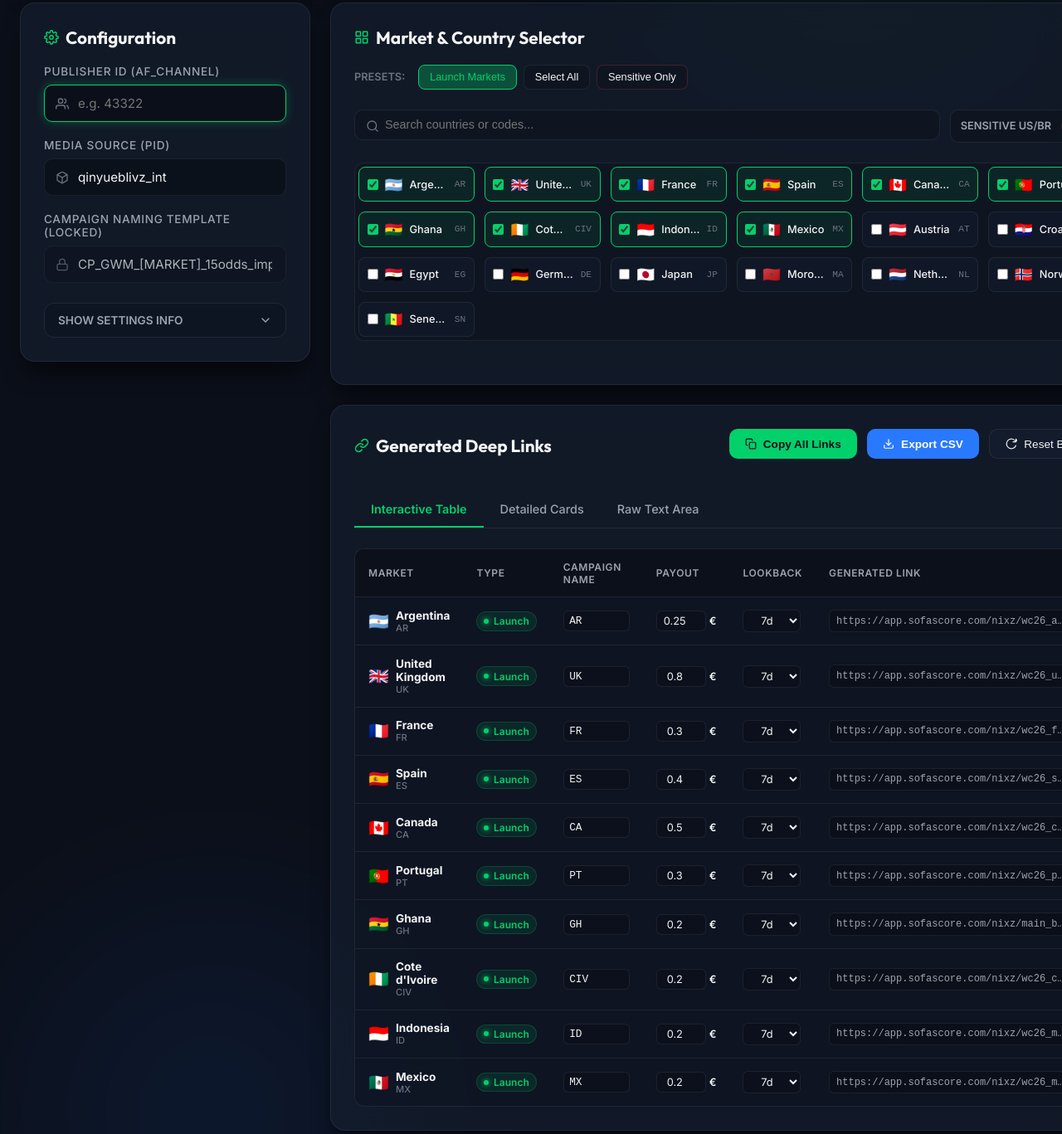
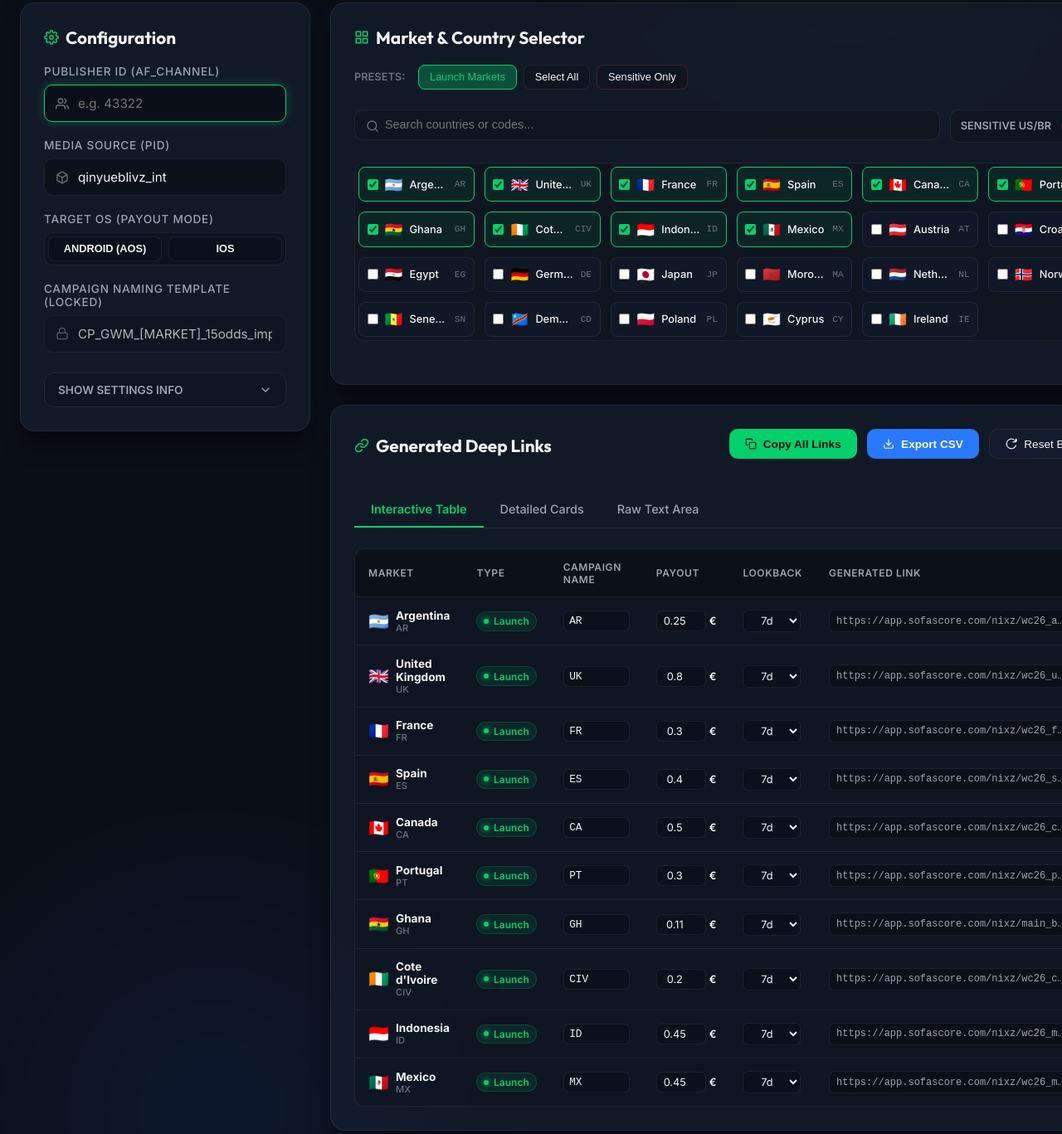
Before and after one commit to DG593CA/sofascore-link-builder, a website: page index.html in a window 1280 px wide. Shown: the part 353-1720 px from the top of the page at 83% size. Drawn offline with Linux system fonts and the light colour scheme.

Commit message:
feat: add target OS selector and update default payouts for iOS and Android

```diff
--- a/app.js
+++ b/app.js
@@ -2,27 +2,31 @@
 
 // 1. Dataset of all countries with their deep link templates, payouts, currencies, and statuses
 const countriesData = [
-  { name: 'Argentina', code: 'AR', flag: '🇦🇷', deepLink: 'https://app.sofascore.com/nixz/wc26_arg', payout: 0.25, currency: 'EUR', lookback: '7d', status: 'launch', sensitive: false },
-  { name: 'United Kingdom', code: 'UK', flag: '🇬🇧', deepLink: 'https://app.sofascore.com/nixz/wc26_uk', payout: 0.80, currency: 'EUR', lookback: '7d', status: 'launch', sensitive: false },
-  { name: 'France', code: 'FR', flag: '🇫🇷', deepLink: 'https://app.sofascore.com/nixz/wc26_fra', payout: 0.30, currency: 'EUR', lookback: '7d', status: 'launch', sensitive: false },
-  { name: 'Spain', code: 'ES', flag: '🇪🇸', deepLink: 'https://app.sofascore.com/nixz/wc26_spa', payout: 0.40, currency: 'EUR', lookback: '7d', status: 'launch', sensitive: false },
-  { name: 'Canada', code: 'CA', flag: '🇨🇦', deepLink: 'https://app.sofascore.com/nixz/wc26_can', payout: 0.50, currency: 'EUR', lookback: '7d', status: 'launch', sensitive: false },
-  { name: 'Portugal', code: 'PT', flag: '🇵🇹', deepLink: 'https://app.sofascore.com/nixz/wc26_por', payout: 0.30, currency: 'EUR', lookback: '7d', status: 'launch', sensitive: false },
-  { name: 'Ghana', code: 'GH', flag: '🇬🇭', deepLink: 'https://app.sofascore.com/nixz/main_b', payout: 0.20, currency: 'EUR', lookback: '7d', status: 'launch', sensitive: false },
-  { name: "Cote d'Ivoire", code: 'CIV', campaignCode: 'CIV', flag: '🇨🇮', deepLink: 'https://app.sofascore.com/nixz/wc26_civ', payout: 0.20, currency: 'EUR', lookback: '7d', status: 'launch', sensitive: false },
-  { name: 'Indonesia', code: 'ID', flag: '🇮🇩', deepLink: 'https://app.sofascore.com/nixz/wc26_main', payout: 0.20, currency: 'EUR', lookback: '7d', status: 'launch', sensitive: false },
-  { name: 'Mexico', code: 'MX', flag: '🇲🇽', deepLink: 'https://app.sofascore.com/nixz/wc26_mex', payout: 0.20, currency: 'EUR', lookback: '7d', status: 'launch', sensitive: false },
-  { name: 'Austria', code: 'AT', campaignCode: 'AUS', flag: '🇦🇹', deepLink: 'https://app.sofascore.com/nixz/wc26_aus', payout: 0.20, currency: 'EUR', lookback: '7d', status: 'standard', sensitive: false },
-  { name: 'Croatia', code: 'HR', campaignCode: 'CRO', flag: '🇭🇷', deepLink: 'https://app.sofascore.com/nixz/wc26_cro', payout: 0.20, currency: 'EUR', lookback: '7d', status: 'standard', sensitive: false },
-  { name: 'Egypt', code: 'EG', campaignCode: 'EGY', flag: '🇪🇬', deepLink: 'https://app.sofascore.com/nixz/wc26_egy', payout: 0.20, currency: 'EUR', lookback: '7d', status: 'standard', sensitive: false },
-  { name: 'Germany', code: 'DE', campaignCode: 'GER', flag: '🇩🇪', deepLink: 'https://app.sofascore.com/nixz/wc26_ger', payout: 0.20, currency: 'EUR', lookback: '7d', status: 'standard', sensitive: false },
-  { name: 'Japan', code: 'JP', campaignCode: 'JAP', flag: '🇯🇵', deepLink: 'https://app.sofascore.com/nixz/wc26_jap', payout: 0.20, currency: 'EUR', lookback: '7d', status: 'standard', sensitive: false },
-  { name: 'Morocco', code: 'MA', campaignCode: 'MOR', flag: '🇲🇦', deepLink: 'https://app.sofascore.com/nixz/wc26_mor', payout: 0.20, currency: 'EUR', lookback: '7d', status: 'standard', sensitive: false },
-  { name: 'Netherlands', code: 'NL', campaignCode: 'NED', flag: '🇳🇱', deepLink: 'https://app.sofascore.com/nixz/wc26_ned', payout: 0.20, currency: 'EUR', lookback: '7d', status: 'standard', sensitive: false },
-  { name: 'Norway', code: 'NO', campaignCode: 'NOR', flag: '🇳🇴', deepLink: 'https://app.sofascore.com/nixz/wc26_nor', payout: 0.20, currency: 'EUR', lookback: '7d', status: 'standard', sensitive: false },
-  { name: 'Senegal', code: 'SN', campaignCode: 'SEN', flag: '🇸🇳', deepLink: 'https://app.sofascore.com/nixz/wc26_sen', payout: 0.20, currency: 'EUR', lookback: '7d', status: 'standard', sensitive: false },
-  { name: 'USA', code: 'US', campaignCode: 'USA', flag: '🇺🇸', deepLink: 'https://app.sofascore.com/nixz/wc26_usa', payout: 0.80, currency: 'EUR', lookback: '7d', status: 'sensitive', sensitive: true },
-  { name: 'Brazil', code: 'BR', campaignCode: 'BRA', flag: '🇧🇷', deepLink: 'https://app.sofascore.com/nixz/wc26_bra', payout: 0.35, currency: 'EUR', lookback: '7d', status: 'sensitive', sensitive: true }
+  { name: 'Argentina', code: 'AR', flag: '🇦🇷', deepLink: 'https://app.sofascore.com/nixz/wc26_arg', payoutIOS: 0.85, payoutAOS: 0.25, currency: 'EUR', lookback: '7d', status: 'launch', sensitive: false },
+  { name: 'United Kingdom', code: 'UK', flag: '🇬🇧', deepLink: 'https://app.sofascore.com/nixz/wc26_uk', payoutIOS: 1.40, payoutAOS: 0.80, currency: 'EUR', lookback: '7d', status: 'launch', sensitive: false },
+  { name: 'France', code: 'FR', flag: '🇫🇷', deepLink: 'https://app.sofascore.com/nixz/wc26_fra', payoutIOS: 0.30, payoutAOS: 0.30, currency: 'EUR', lookback: '7d', status: 'launch', sensitive: false },
+  { name: 'Spain', code: 'ES', flag: '🇪🇸', deepLink: 'https://app.sofascore.com/nixz/wc26_spa', payoutIOS: 0.80, payoutAOS: 0.40, currency: 'EUR', lookback: '7d', status: 'launch', sensitive: false },
+  { name: 'Canada', code: 'CA', flag: '🇨🇦', deepLink: 'https://app.sofascore.com/nixz/wc26_can', payoutIOS: 2.40, payoutAOS: 0.50, currency: 'EUR', lookback: '7d', status: 'launch', sensitive: false },
+  { name: 'Portugal', code: 'PT', flag: '🇵🇹', deepLink: 'https://app.sofascore.com/nixz/wc26_por', payoutIOS: 0.30, payoutAOS: 0.30, currency: 'EUR', lookback: '7d', status: 'launch', sensitive: false },
+  { name: 'Ghana', code: 'GH', flag: '🇬🇭', deepLink: 'https://app.sofascore.com/nixz/main_b', payoutIOS: 0.11, payoutAOS: 0.11, currency: 'EUR', lookback: '7d', status: 'launch', sensitive: false },
+  { name: "Cote d'Ivoire", code: 'CIV', campaignCode: 'CIV', flag: '🇨🇮', deepLink: 'https://app.sofascore.com/nixz/wc26_civ', payoutIOS: 0.20, payoutAOS: 0.20, currency: 'EUR', lookback: '7d', status: 'launch', sensitive: false },
+  { name: 'Indonesia', code: 'ID', flag: '🇮🇩', deepLink: 'https://app.sofascore.com/nixz/wc26_main', payoutIOS: 0.45, payoutAOS: 0.45, currency: 'EUR', lookback: '7d', status: 'launch', sensitive: false },
+  { name: 'Mexico', code: 'MX', flag: '🇲🇽', deepLink: 'https://app.sofascore.com/nixz/wc26_mex', payoutIOS: 0.45, payoutAOS: 0.45, currency: 'EUR', lookback: '7d', status: 'launch', sensitive: false },
+  { name: 'Austria', code: 'AT', campaignCode: 'AUS', flag: '🇦🇹', deepLink: 'https://app.sofascore.com/nixz/wc26_aus', payoutIOS: 0.45, payoutAOS: 0.45, currency: 'EUR', lookback: '7d', status: 'standard', sensitive: false },
+  { name: 'Croatia', code: 'HR', campaignCode: 'CRO', flag: '🇭🇷', deepLink: 'https://app.sofascore.com/nixz/wc26_cro', payoutIOS: 0.20, payoutAOS: 0.20, currency: 'EUR', lookback: '7d', status: 'standard', sensitive: false },
+  { name: 'Egypt', code: 'EG', campaignCode: 'EGY', flag: '🇪🇬', deepLink: 'https://app.sofascore.com/nixz/wc26_egy', payoutIOS: 0.20, payoutAOS: 0.20, currency: 'EUR', lookback: '7d', status: 'standard', sensitive: false },
+  { name: 'Germany', code: 'DE', campaignCode: 'GER', flag: '🇩🇪', deepLink: 'https://app.sofascore.com/nixz/wc26_ger', payoutIOS: 0.20, payoutAOS: 0.20, currency: 'EUR', lookback: '7d', status: 'standard', sensitive: false },
+  { name: 'Japan', code: 'JP', campaignCode: 'JAP', flag: '🇯🇵', deepLink: 'https://app.sofascore.com/nixz/wc26_jap', payoutIOS: 0.20, payoutAOS: 0.20, currency: 'EUR', lookback: '7d', status: 'standard', sensitive: false },
+  { name: 'Morocco', code: 'MA', campaignCode: 'MOR', flag: '🇲🇦', deepLink: 'https://app.sofascore.com/nixz/wc26_mor', payoutIOS: 0.20, payoutAOS: 0.20, currency: 'EUR', lookback: '7d', status: 'standard', sensitive: false },
+  { name: 'Netherlands', code: 'NL', campaignCode: 'NED', flag: '🇳🇱', deepLink: 'https://app.sofascore.com/nixz/wc26_ned', payoutIOS: 0.20, payoutAOS: 0.20, currency: 'EUR', lookback: '7d', status: 'standard', sensitive: false },
+  { name: 'Norway', code: 'NO', campaignCode: 'NOR', flag: '🇳🇴', deepLink: 'https://app.sofascore.com/nixz/wc26_nor', payoutIOS: 0.70, payoutAOS: 0.70, currency: 'EUR', lookback: '7d', status: 'standard', sensitive: false },
+  { name: 'Senegal', code: 'SN', campaignCode: 'SEN', flag: '🇸🇳', deepLink: 'https://app.sofascore.com/nixz/wc26_sen', payoutIOS: 0.20, payoutAOS: 0.20, currency: 'EUR', lookback: '7d', status: 'standard', sensitive: false },
+  { name: 'Democratic Republic of Congo', code: 'CD', campaignCode: 'CD', flag: '🇨🇩', deepLink: 'https://app.sofascore.com/nixz/main_b', payoutIOS: 0.20, payoutAOS: 0.20, currency: 'EUR', lookback: '7d', status: 'standard', sensitive: false },
+  { name: 'Poland', code: 'PL', campaignCode: 'PL', flag: '🇵🇱', deepLink: 'https://app.sofascore.com/nixz/wc26_main', payoutIOS: 0.35, payoutAOS: 0.35, currency: 'EUR', lookback: '7d', status: 'standard', sensitive: false },
+  { name: 'Cyprus', code: 'CY', campaignCode: 'CY', flag: '🇨🇾', deepLink: 'https://app.sofascore.com/nixz/wc26_main', payoutIOS: 0.35, payoutAOS: 0.35, currency: 'EUR', lookback: '7d', status: 'standard', sensitive: false },
+  { name: 'Ireland', code: 'IE', campaignCode: 'IE', flag: '🇮🇪', deepLink: 'https://app.sofascore.com/nixz/wc26_main', payoutIOS: 0.70, payoutAOS: 0.70, currency: 'EUR', lookback: '7d', status: 'standard', sensitive: false },
+  { name: 'USA', code: 'US', campaignCode: 'USA', flag: '🇺🇸', deepLink: 'https://app.sofascore.com/nixz/wc26_usa', payoutIOS: 0.80, payoutAOS: 0.80, currency: 'EUR', lookback: '7d', status: 'sensitive', sensitive: true },
+  { name: 'Brazil', code: 'BR', campaignCode: 'BRA', flag: '🇧🇷', deepLink: 'https://app.sofascore.com/nixz/wc26_bra', payoutIOS: 0.35, payoutAOS: 0.35, currency: 'EUR', lookback: '7d', status: 'sensitive', sensitive: true }
 ];
 
 // 2. State management
@@ -30,7 +34,7 @@ const state = {
   pubId: '',
   mediaSource: 'qinyueblivz_int',
   campaignTemplate: 'CP_GWM_[MARKET]_15odds_impressions',
-  useCapitalPid: false,
+  targetOS: 'android', // 'android' or 'ios'
   selectedMarkets: new Set(),
   activeTab: 'table',
   searchQuery: '',
@@ -80,6 +84,24 @@ function initFormInputs() {
   sensitiveSwitch.addEventListener('change', (e) => {
     state.showSensitive = e.target.checked;
     renderMarketSelector();
+    updateUI();
+  });
+
+  // Target OS platform bindings
+  const btnOsAndroid = document.getElementById('btnOsAndroid');
+  const btnOsiOS = document.getElementById('btnOsiOS');
+
+  btnOsAndroid.addEventListener('click', () => {
+    state.targetOS = 'android';
+    btnOsAndroid.classList.add('active');
+    btnOsiOS.classList.remove('active');
+    updateUI();
+  });
+
+  btnOsiOS.addEventListener('click', () => {
+    state.targetOS = 'ios';
+    btnOsiOS.classList.add('active');
+    btnOsAndroid.classList.remove('active');
     updateUI();
   });
 }
@@ -217,12 +239,17 @@ function setupActionButtons() {
     state.pubId = '';
     state.mediaSource = 'qinyueblivz_int';
     state.campaignTemplate = 'CP_GWM_[MARKET]_15odds_impressions';
+    state.targetOS = 'android';
     state.customPayouts = {};
     state.customLookbacks = {};
     state.customCampaignCodes = {};
 
     document.getElementById('pubId').value = '';
     document.getElementById('mediaSource').value = 'qinyueblivz_int';
+
+    // Reset OS UI
+    document.getElementById('btnOsAndroid').classList.add('active');
+    document.getElementById('btnOsiOS').classList.remove('active');
 
     selectPreset('launch');
     showToast('Dashboard configuration reset.');
@@ -260,7 +287,8 @@ function buildLink(country) {
   const campaign = state.campaignTemplate.replace('[MARKET]', marketCode);
 
   // Payout and lookback values
-  const payout = state.customPayouts[country.code] !== undefined ? state.customPayouts[country.code] : country.payout;
+  const defaultPayout = state.targetOS === 'ios' ? (country.payoutIOS !== undefined ? country.payoutIOS : country.payoutAOS) : (country.payoutAOS !== undefined ? country.payoutAOS : country.payoutIOS);
+  const payout = state.customPayouts[country.code] !== undefined ? state.customPayouts[country.code] : defaultPayout;
   const lookback = state.customLookbacks[country.code] || country.lookback;
 
   // Format payout
@@ -370,7 +398,8 @@ function renderTableView(selectedLinks) {
   `;
 
   selectedLinks.forEach(({ country, url }) => {
-    const payout = state.customPayouts[country.code] !== undefined ? state.customPayouts[country.code] : country.payout;
+    const defaultPayout = state.targetOS === 'ios' ? (country.payoutIOS !== undefined ? country.payoutIOS : country.payoutAOS) : (country.payoutAOS !== undefined ? country.payoutAOS : country.payoutIOS);
+    const payout = state.customPayouts[country.code] !== undefined ? state.customPayouts[country.code] : defaultPayout;
     const lookback = state.customLookbacks[country.code] || country.lookback;
     const campaignCode = state.customCampaignCodes[country.code] || country.campaignCode || country.code;
 
@@ -487,7 +516,8 @@ function renderCardView(selectedLinks) {
   let html = '<div class="card-view-grid">';
 
   selectedLinks.forEach(({ country, url }) => {
-    const payout = state.customPayouts[country.code] !== undefined ? state.customPayouts[country.code] : country.payout;
+    const defaultPayout = state.targetOS === 'ios' ? (country.payoutIOS !== undefined ? country.payoutIOS : country.payoutAOS) : (country.payoutAOS !== undefined ? country.payoutAOS : country.payoutIOS);
+    const payout = state.customPayouts[country.code] !== undefined ? state.customPayouts[country.code] : defaultPayout;
     const lookback = state.customLookbacks[country.code] || country.lookback;
     const campaignCode = state.customCampaignCodes[country.code] || country.campaignCode || country.code;
     const campaign = state.campaignTemplate.replace('[MARKET]', campaignCode);
@@ -627,13 +657,14 @@ function exportToCSV() {
   csvContent += 'Country Name,Country Code,Campaign Name,Payout Value,Payout Currency,Payout Model,Click Lookback,Attribution URL\n';
 
   selectedLinks.forEach(({ country, url }) => {
-    const payout = state.customPayouts[country.code] !== undefined ? state.customPayouts[country.code] : country.payout;
+    const defaultPayout = state.targetOS === 'ios' ? (country.payoutIOS !== undefined ? country.payoutIOS : country.payoutAOS) : (country.payoutAOS !== undefined ? country.payoutAOS : country.payoutIOS);
+    const payout = state.customPayouts[country.code] !== undefined ? state.customPayouts[country.code] : defaultPayout;
     const lookback = state.customLookbacks[country.code] || country.lookback;
     const campaignCode = state.customCampaignCodes[country.code] || country.campaignCode || country.code;
     const campaign = state.campaignTemplate.replace('[MARKET]', campaignCode);
     const escapedUrl = url.replace(/"/g, '""');
 
-    csvContent += `"${country.name}","${country.code}","${campaign}",${parseFloat(payout).toFixed(2)},"${country.currency}","CPI","${lookback}","${escapedUrl}"\n`;
+    csvContent += `"${country.name}","${country.code}","${campaign}",${parseFloat(payout).toFixed(2)},"${country.currency}","CPI","${lookback}","${escapedUrl}","${state.targetOS.toUpperCase()}"\n`;
   });
 
   const encodedUri = encodeURI(csvContent);
--- a/index.html
+++ b/index.html
@@ -70,6 +70,14 @@
           <div class="input-wrapper">
             <svg width="16" height="16" viewBox="0 0 24 24" fill="none" stroke="currentColor" stroke-width="2" stroke-linecap="round" stroke-linejoin="round"><path d="M21 16V8a2 2 0 0 0-1-1.73l-7-4a2 2 0 0 0-2 0l-7 4A2 2 0 0 0 3 8v8a2 2 0 0 0 1 1.73l7 4a2 2 0 0 0 2 0l7-4A2 2 0 0 0 21 16z"></path><polyline points="3.27 6.96 12 12.01 20.73 6.96"></polyline><line x1="12" y1="22.08" x2="12" y2="12"></line></svg>
             <input type="text" id="mediaSource" class="form-control" value="qinyueblivz_int" placeholder="e.g. qinyueblivz_int">
+          </div>
+        </div>
+
+        <div class="form-group">
+          <label>Target OS (Payout Mode)</label>
+          <div style="display: flex; gap: 0.5rem; background: rgba(11, 15, 25, 0.6); padding: 0.25rem; border-radius: 10px; border: 1px solid var(--border-color);">
+            <button type="button" id="btnOsAndroid" class="btn btn-preset active" style="flex: 1; margin: 0; justify-content: center; text-transform: uppercase; font-weight: 600;" data-os="android">Android (AOS)</button>
+            <button type="button" id="btnOsiOS" class="btn btn-preset" style="flex: 1; margin: 0; justify-content: center; text-transform: uppercase; font-weight: 600;" data-os="ios">iOS</button>
           </div>
         </div>
 
```
